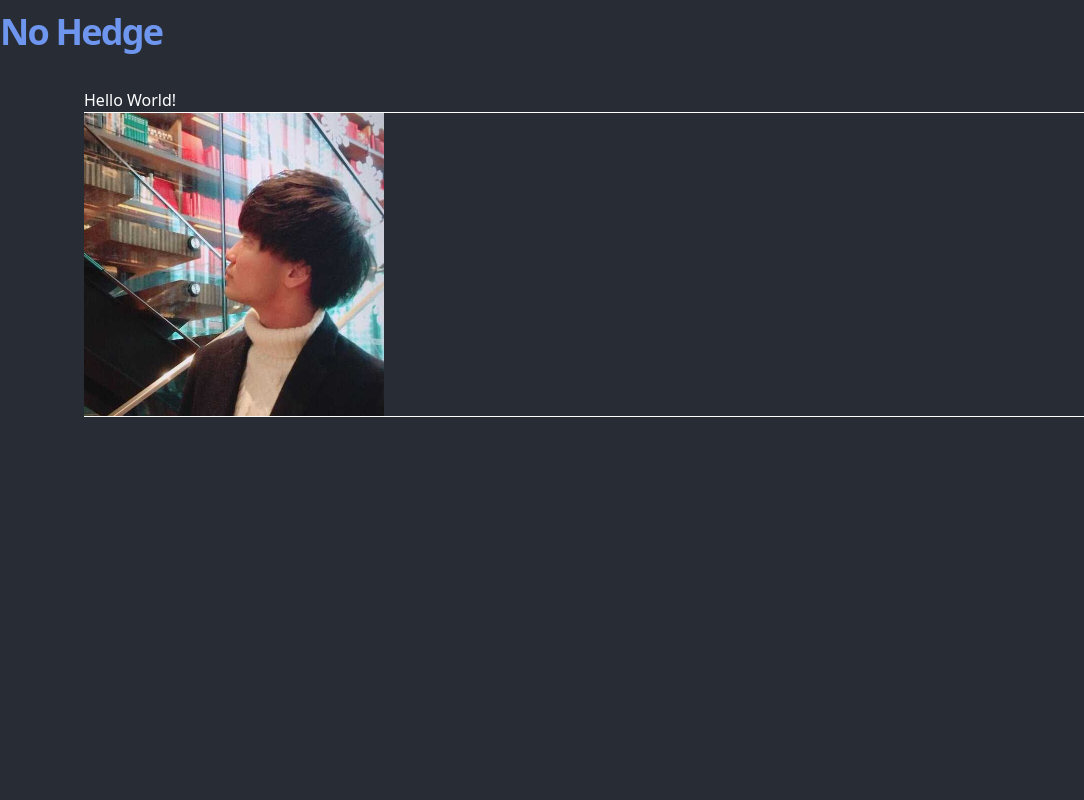
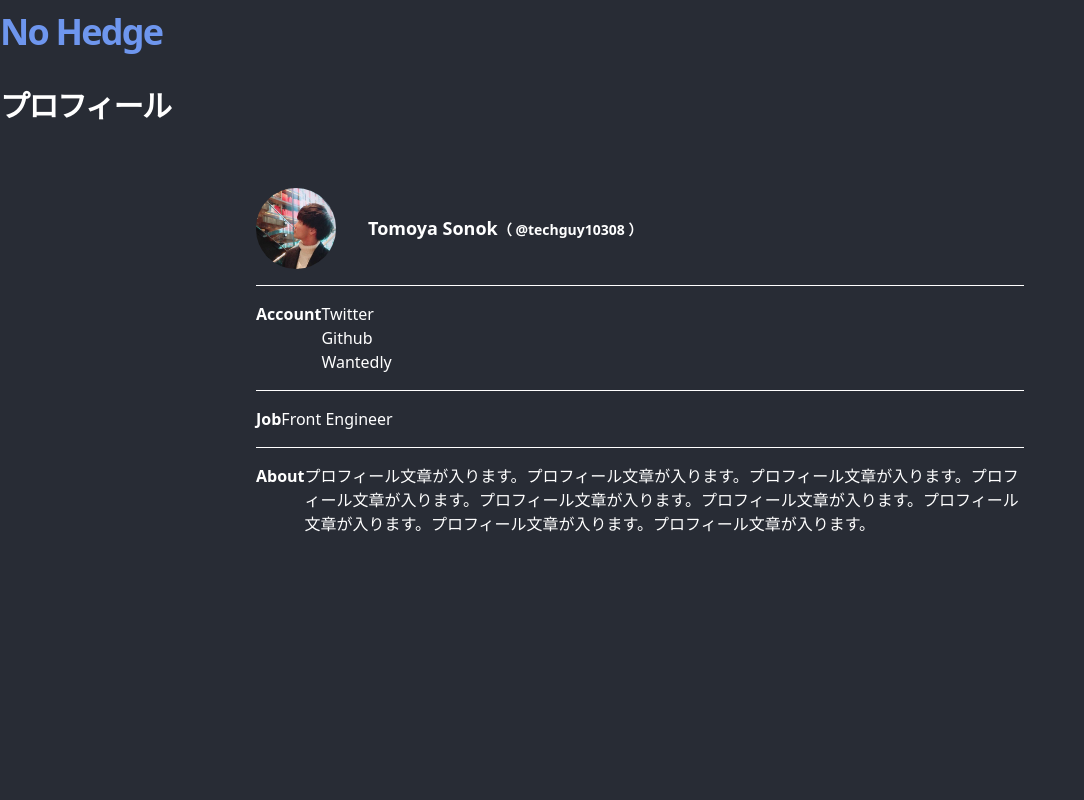
Before and after one commit to Tomoya-Sonok/nohedge, a Next.js app: page /about in a window 1280 px wide. Shown: the top 800 px of the page, without its empty margins (0-1084 px from the left). Built offline with nearby package versions, Linux system fonts and the light colour scheme.

Commit message:
Add/Profile page w/ slight layout changes

```diff
--- a/components/container.tsx
+++ b/components/container.tsx
@@ -5,7 +5,7 @@ type Props = {
 }
 
 const Container: FunctionComponent = ({ children }: Props) => {
-  return <div className='container mx-auto px-5 max-w-6xl'>{children}</div>
+  return <div className='container mx-auto px-5 max-w-7xl'>{children}</div>
 }
 
 export default Container
--- a/components/intro.tsx
+++ b/components/intro.tsx
@@ -3,7 +3,6 @@ const Intro = () => {
     <section className='mx-auto max-w-7xl flex-col md:flex-row flex items-center md:justify-between mt-6 mb-6 md:mb-12'>
       <h1 className='text-2xl md:text-3xl font-bold text-white tracking-tighter leading-tight px-8 md:px-0'>
         投稿一覧
-        {/* propsでもってきたページタイトルを表示させる */}
       </h1>
     </section>
   )
--- a/components/post-body.tsx
+++ b/components/post-body.tsx
@@ -1,5 +1,5 @@
 // import { convertToReact } from '../lib'
-import markdownStyles from './markdown-styles.module.css'
+import markdownStyles from '../styles/markdown-styles.module.css'
 
 type Props = {
   content: string
--- /dev/null
+++ b/components/profile-image.tsx
@@ -0,0 +1,21 @@
+import React from 'react'
+import Image from 'next/image'
+
+type Props = {
+  src: string
+  alt: string
+}
+
+const ProfileImage = (props: Props) => {
+  return (
+    <Image
+      src={props.src}
+      alt={props.alt}
+      width={80}
+      height={80}
+      className='object-contain rounded-full'
+    />
+  )
+}
+
+export default ProfileImage
--- /dev/null
+++ b/components/profile.tsx
@@ -0,0 +1,40 @@
+import React from 'react'
+import ProfileImage from './profile-image'
+
+const Profile = () => {
+  return (
+    <div className='mx-auto max-w-3xl'>
+      <div className='flex items-center py-4'>
+        <ProfileImage src={'/assets/profile/me.jpg'} alt={'プロフィール画像'} />
+        <p className='text-lg font-bold ml-8'>
+          Tomoya Sonok
+          <br className='md:hidden' />
+          <span className='text-sm'>（ @techguy10308 ）</span>
+        </p>
+      </div>
+      <hr />
+      <div className='md:flex py-4'>
+        <p className='font-bold'>Account</p>
+        <ul>
+          <li>Twitter</li>
+          <li>Github</li>
+          <li>Wantedly</li>
+        </ul>
+      </div>
+      <hr />
+      <div className='md:flex py-4'>
+        <p className='font-bold'>Job</p>
+        <p>Front Engineer</p>
+      </div>
+      <hr />
+      <div className='md:flex py-4'>
+        <p className='font-bold'>About</p>
+        <p>
+          プロフィール文章が入ります。プロフィール文章が入ります。プロフィール文章が入ります。プロフィール文章が入ります。プロフィール文章が入ります。プロフィール文章が入ります。プロフィール文章が入ります。プロフィール文章が入ります。プロフィール文章が入ります。
+        </p>
+      </div>
+    </div>
+  )
+}
+
+export default Profile
--- a/pages/about.tsx
+++ b/pages/about.tsx
@@ -1,18 +1,17 @@
 import { useRouter } from 'next/router'
 import ErrorPage from 'next/error'
-import Image from 'next/image'
 import Container from '../components/container'
-import PostBody from '../components/post-body'
-import PostHeader from '../components/post-header'
 import Layout from '../components/layout'
-import PostTitle from '../components/post-title'
 import Head from 'next/head'
 import PostType from '../types/post'
+import Profile from '../components/profile'
 
 type Props = {
   post: PostType
   morePosts: PostType[]
   preview?: boolean
+  src: string
+  alt: string
 }
 
 const Post = ({ post, preview }: Props) => {
@@ -22,16 +21,18 @@ const Post = ({ post, preview }: Props) => {
   }
   return (
     <Layout preview={preview}>
+      <section className='mx-auto max-w-7xl flex-col md:flex-row flex items-center md:justify-between mt-6 mb-6 md:mb-12'>
+        <h1 className='text-2xl md:text-3xl font-bold text-white tracking-tighter leading-tight px-8 md:px-0'>
+          プロフィール
+        </h1>
+      </section>
       <Container>
         <>
           <div className='mb-32 text-white'>
             <Head>
               <title>Profile | No Hedge</title>
             </Head>
-            <h1>Hello World!</h1>
-            <hr />
-            <Image src='/assets/profile/me.jpg' width={300} height={300} />
-            <hr />
+            <Profile />
           </div>
         </>
       </Container>
```
Also changed, not shown: _posts/bcrypt.md (+1 -1 lines), _posts/callback.md (+1 -1 lines), styles/markdown-styles.module.css (renamed from components/markdown-styles.module.css).
